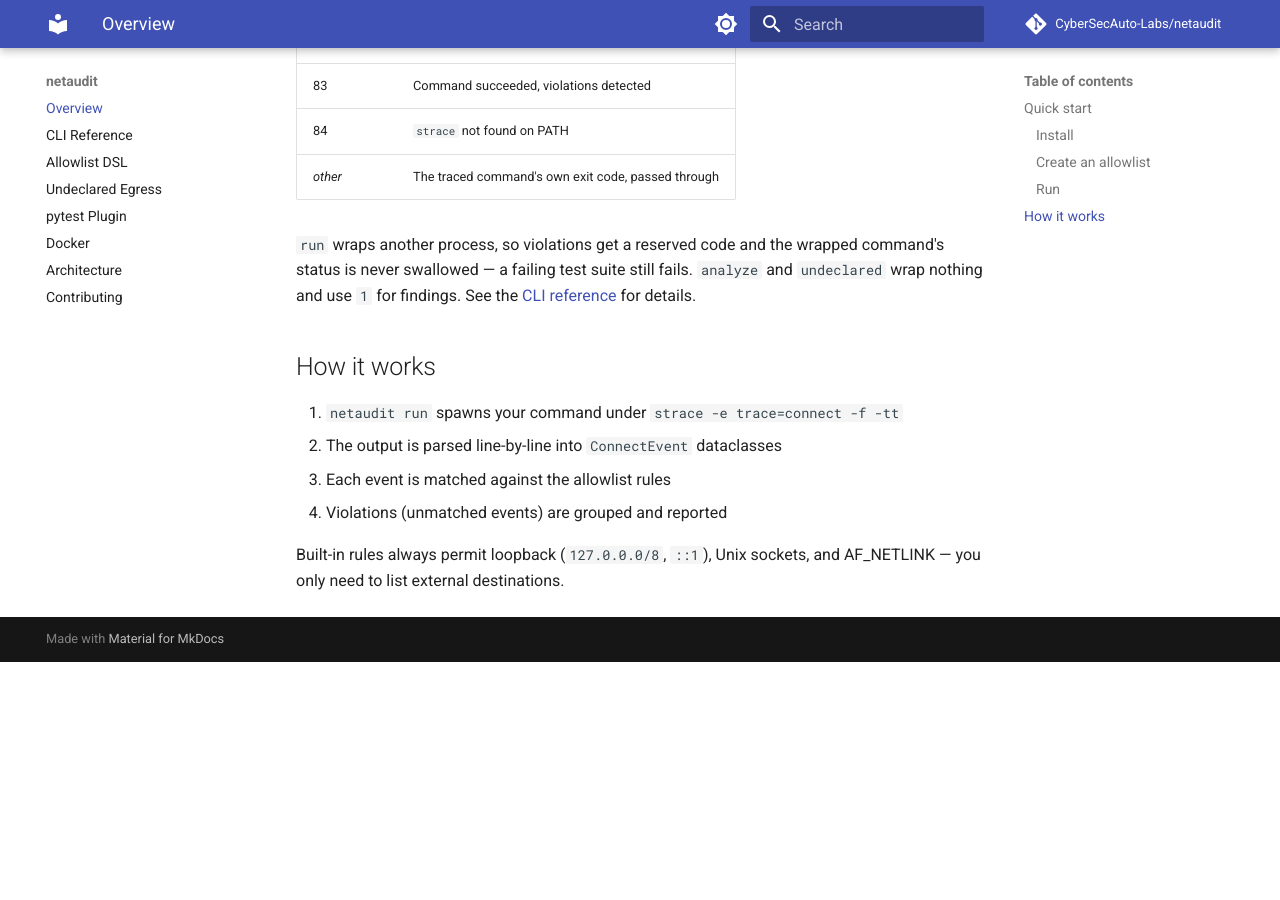
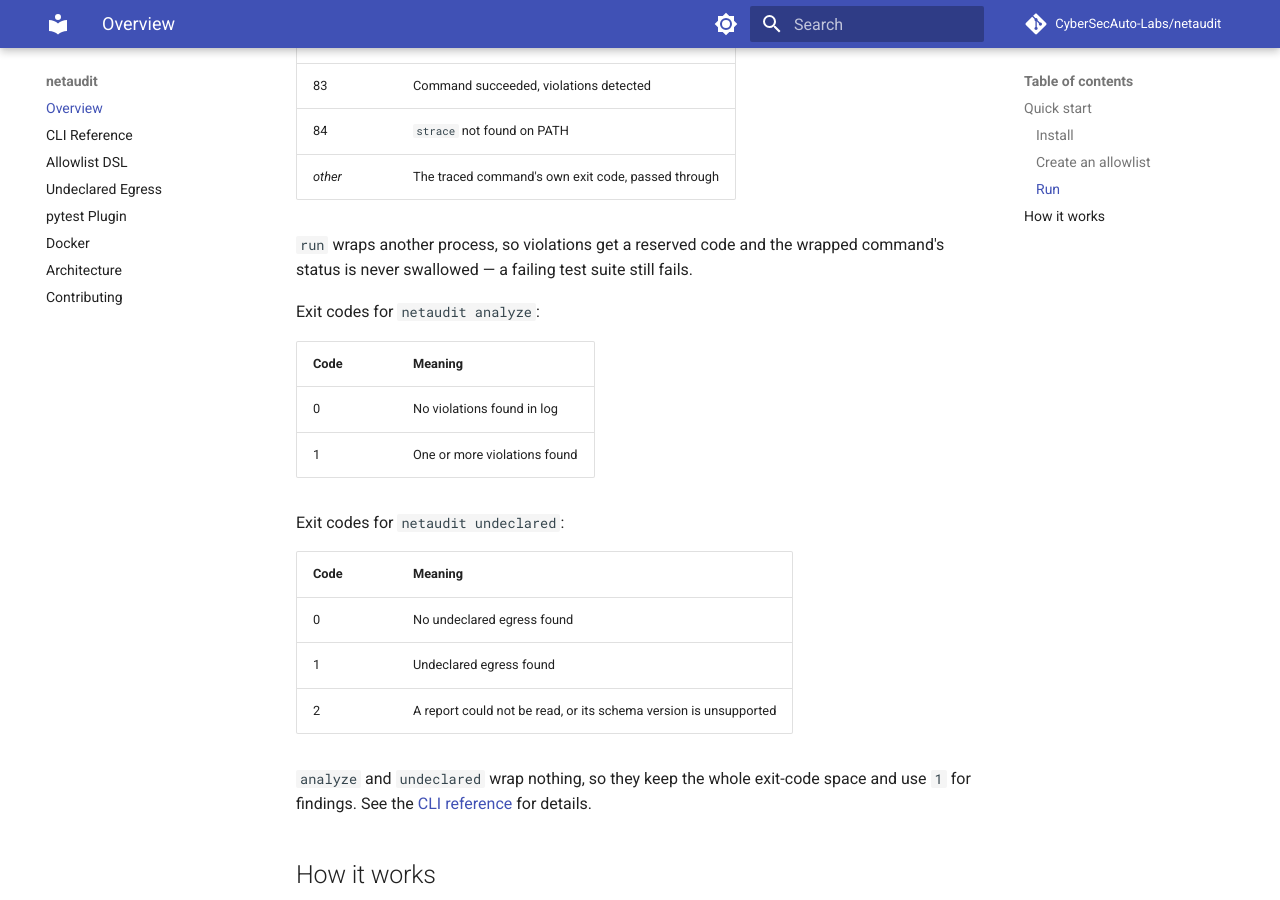
Before and after one commit to CyberSecAuto-Labs/netaudit, an MkDocs documentation site: the page built from docs/index.md, in a window 1280 px wide and 900 px high, scrolled down 1440 px. Built offline with MkDocs 1.6.1 and Material for MkDocs 9.7.7, drawn with Linux system fonts in a browser that asks for light colours; comment, search, counter and statistics services are not loaded; before the commit the page ends 2102 px from its top, so only the background shows below that.

Commit message:
docs: list analyze and undeclared exit codes alongside run's

```diff
--- a/docs/index.md
+++ b/docs/index.md
@@ -66,9 +66,25 @@ Exit codes for `netaudit run`:
 | *other* | The traced command's own exit code, passed through |
 
 `run` wraps another process, so violations get a reserved code and the wrapped command's
-status is never swallowed — a failing test suite still fails. `analyze` and `undeclared`
-wrap nothing and use `1` for findings. See the
-[CLI reference](cli-reference.md#exit-codes) for details.
+status is never swallowed — a failing test suite still fails.
+
+Exit codes for `netaudit analyze`:
+
+| Code | Meaning |
+|------|---------|
+| 0 | No violations found in log |
+| 1 | One or more violations found |
+
+Exit codes for `netaudit undeclared`:
+
+| Code | Meaning |
+|------|---------|
+| 0 | No undeclared egress found |
+| 1 | Undeclared egress found |
+| 2 | A report could not be read, or its schema version is unsupported |
+
+`analyze` and `undeclared` wrap nothing, so they keep the whole exit-code space and use `1`
+for findings. See the [CLI reference](cli-reference.md#exit-codes) for details.
 
 ## How it works
 
```
